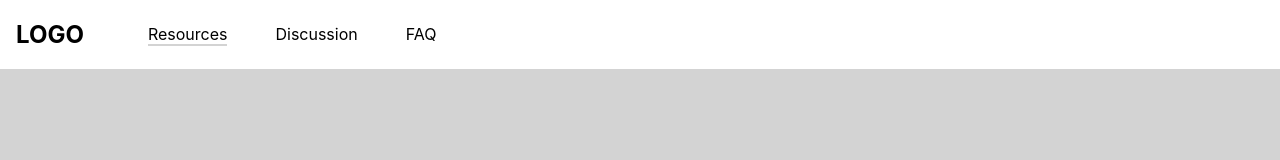
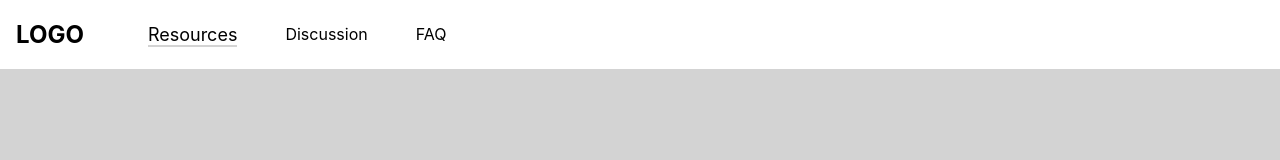
Before and after one commit to madiwake/INFO490-491-Capstone, a React (Create React App) app: page /resources in a window 1280 px wide. Shown: the top 160 px of the page. Built offline with nearby package versions, Linux system fonts and the light colour scheme.

Commit message:
making final change to first version of nav bar

```diff
--- a/src/css/navigation.css
+++ b/src/css/navigation.css
@@ -8,6 +8,7 @@
 .navBar-menu {
     display: flex;
     flex-direction: row;
+    align-items: center;
 }
 
 .navBar-menu-item {
@@ -24,6 +25,7 @@ div.resourcePage li.resources .navBar-menu-item-link,
 div.discussionForumPage li.discussionForum .navBar-menu-item-link,
 div.FAQPage li.FAQ .navBar-menu-item-link {
     border-bottom: 2px solid lightgrey;
+    font-size: 1.125rem;
 }
 
 .navBar-spacer {
```
